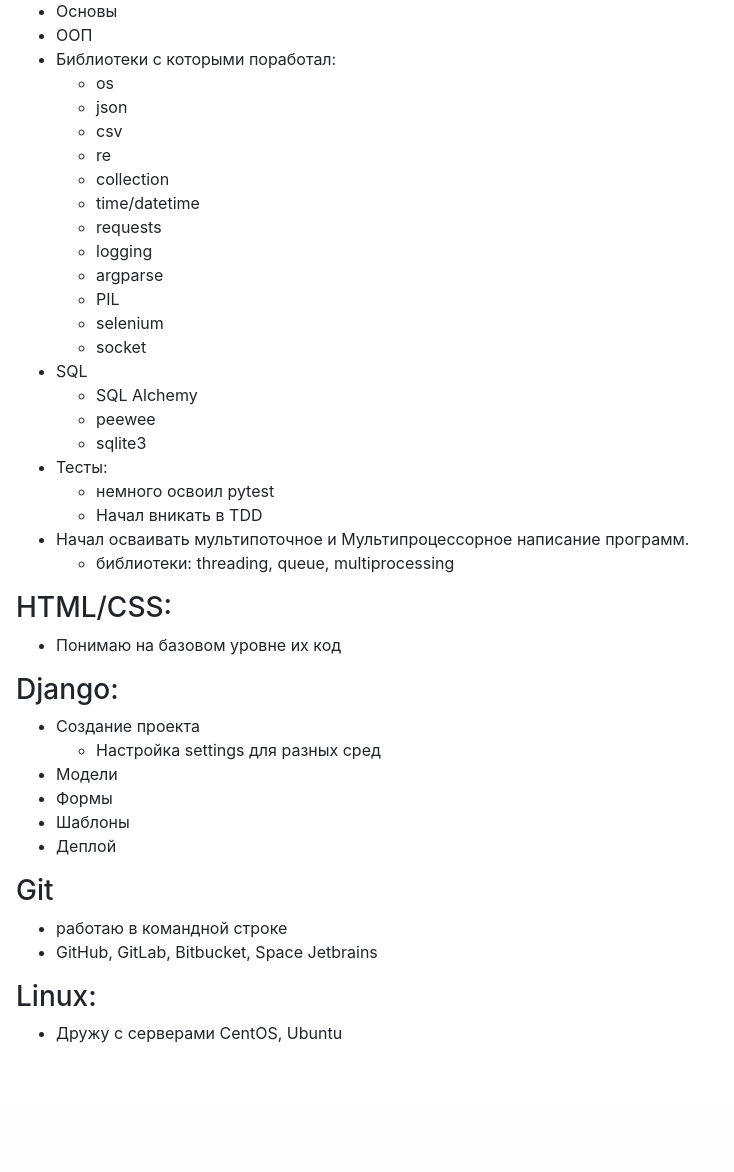
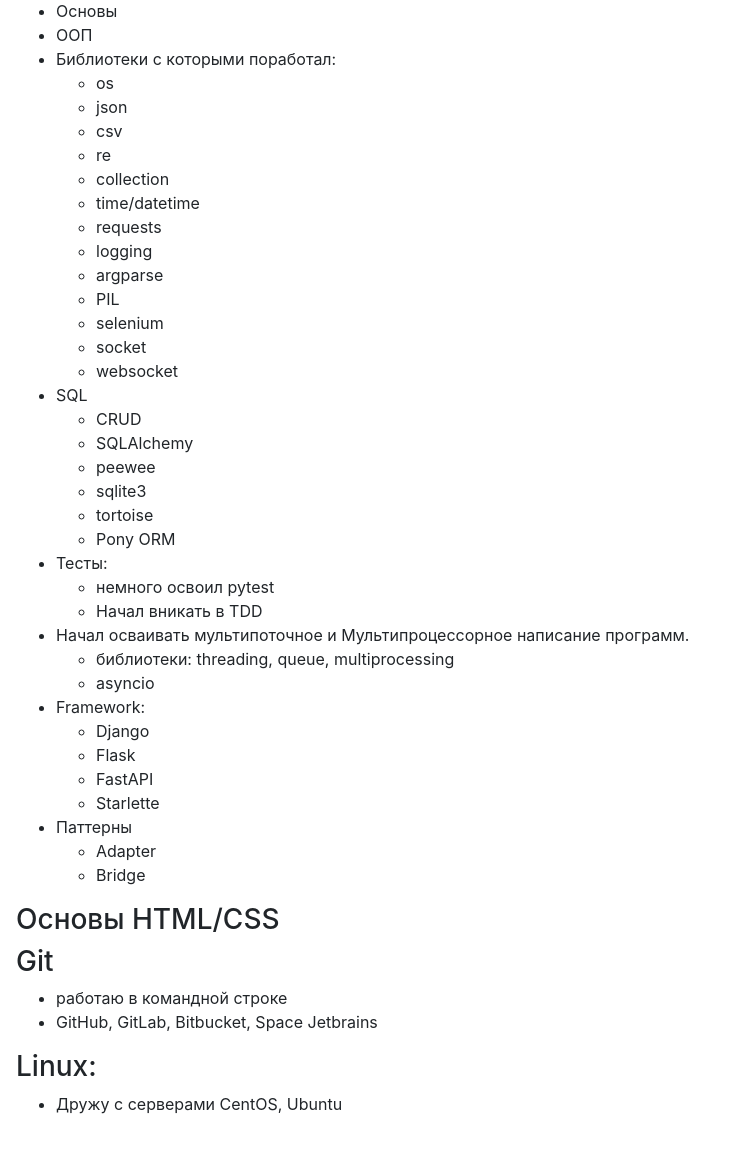
Before and after one commit to Hazzari/aleksan_site_project, a Django app: page /developer/ in a window 1280 px wide. Shown: the part 260-1432 px from the top of the page, without its empty margins (0-734 px from the left). Before the commit the page ends 1303 px from the top, so only its background shows below. Run offline with Django 3.2, Linux system fonts and the light colour scheme; some libraries are stand-ins or nearby versions.

Commit message:
add content to developer.html

```diff
--- a/templates/homepage/developer.html
+++ b/templates/homepage/developer.html
@@ -10,8 +10,16 @@
         <h2 class="">Навыки и знания:</h2>
         <h3>Python:</h3>
         <ul>
-            <li>Основы</li>
+            <li>Основы
+                {#                <div class="progress">#}
+                {#                    <div class="progress-bar" role="progressbar" style="width: 83%;" aria-valuenow="25"#}
+                {#                         aria-valuemin="0" aria-valuemax="100">83%#}
+                {#                    </div>#}
+                {#                </div>#}
+            </li>
             <li>ООП
+
+            </li>
             <li>Библиотеки с которыми поработал:
                 <ul>
                     <li>os</li>
@@ -26,6 +34,7 @@
                     <li>PIL</li>
                     <li>selenium</li>
                     <li>socket</li>
+                    <li>websocket</li>
 
                     {#                    <li>библиотека</li>#}
                     {#                    <li>библиотека</li>#}
@@ -34,9 +43,12 @@
             <li>
                 SQL
                 <ul>
-                    <li>SQL Alchemy</li>
+                    <li>CRUD</li>
+                    <li>SQLAlchemy</li>
                     <li>peewee</li>
                     <li>sqlite3</li>
+                    <li>tortoise</li>
+                    <li>Pony ORM</li>
                 </ul>
             </li>
 
@@ -49,33 +61,25 @@
             <li>Начал осваивать мультипоточное и Мультипроцессорное написание программ.
                 <ul>
                     <li>библиотеки: threading, queue, multiprocessing</li>
+                    <li>asyncio</li>
+                </ul>
+            </li>
+            <li>Framework:
+                <ul>
+                    <li>Django</li>
+                    <li>Flask</li>
+                    <li>FastAPI</li>
+                    <li>Starlette</li>
+                </ul>
+            </li>
+            <li>Паттерны
+                <ul>
+                    <li>Adapter</li>
+                    <li>Bridge</li>
                 </ul>
             </li>
         </ul>
-        <h3>HTML/CSS:</h3>
-        <ul>
-            <li>Понимаю на базовом уровне их код</li>
-        </ul>
-
-        <h3>Django:</h3>
-
-        <ul>
-            <li>Создание проекта
-                <ul>
-                    <li>Настройка settings для разных сред</li>
-                </ul>
-            </li>
-            <li>Модели</li>
-            <li>Формы</li>
-            <li>Шаблоны</li>
-            <li>Деплой</li>
-        </ul>
-
-        {#        <h3>Flask:</h3>#}
-        {#        <ul>#}
-        {#            <li>Создание простых проектов</li>#}
-        {##}
-        {#        </ul>#}
+        <h3>Основы HTML/CSS</h3>
 
         <h3>Git</h3>
         <ul>
```
